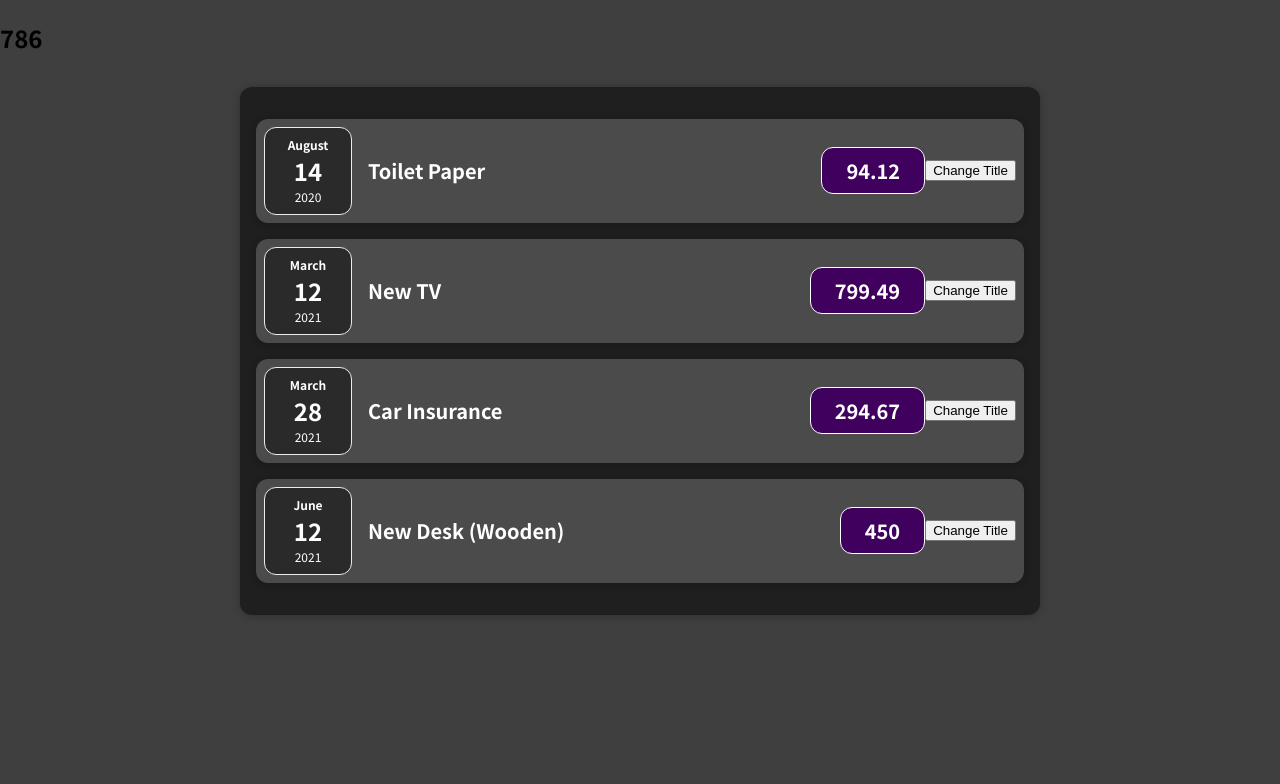
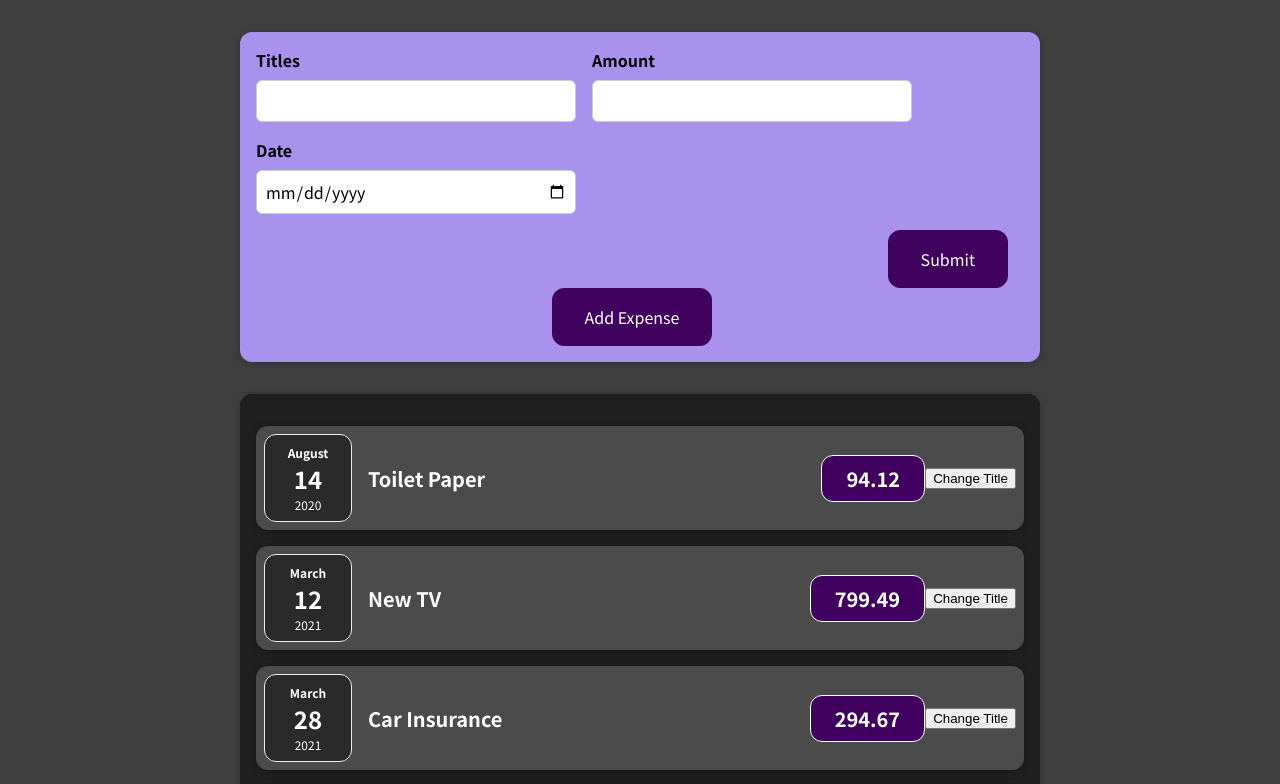
Before and after one commit to studiolaidbackanonymous/dev_reactprojects, a React (Create React App) app in the folder react_project_1/: page / in a window 1280 px wide. Shown: the top 784 px of the page. Built offline with nearby package versions, Linux system fonts and the light colour scheme.

Commit message:
added NewExpense comp and form input

```diff
--- a/react_project_1/src/App.js
+++ b/react_project_1/src/App.js
@@ -1,5 +1,6 @@
 import React from "react";
 import Expenses from "./components/Expenses/Expenses";
+import NewExpense from "./components/NewExpense/NewExpense";
 
 const App = () => {
   // “When principles that run against your deepest convictions begin to win the day, then battle is your calling, and peace has become sin; you must, at the price of dearest peace, lay your convictions bare before friend and enemy, with all the fire of your faith.”
@@ -38,7 +39,7 @@
 
   return (
     <div>
-      <h2>786</h2>
+      <NewExpense />
       <Expenses items={expenses} />
     </div>
   );
--- /dev/null
+++ b/react_project_1/src/components/NewExpense/ExpenseForm.css
@@ -0,0 +1,26 @@
+.new-expense__controls {
+  display: flex;
+  flex-wrap: wrap;
+  gap: 1rem;
+  margin-bottom: 1rem;
+  text-align: left;
+}
+
+.new-expense__control label {
+  font-weight: bold;
+  margin-bottom: 0.5rem;
+  display: block;
+}
+
+.new-expense__control input {
+  font: inherit;
+  padding: 0.5rem;
+  border-radius: 6px;
+  border: 1px solid #ccc;
+  width: 20rem;
+  max-width: 100%;
+}
+
+.new-expense__actions {
+  text-align: right;
+}
--- /dev/null
+++ b/react_project_1/src/components/NewExpense/ExpenseForm.js
@@ -0,0 +1,30 @@
+import React from "react";
+import "./ExpenseForm.css";
+
+const ExpenseForm = () => {
+  return (
+    <form>
+      <div className="new-expense__controls">
+        <div className="new-expense__control">
+          <label>Titles</label>
+          <input type="text"></input>
+        </div>
+
+        <div className="new-expense__control">
+          <label>Amount</label>
+          <input type="number" min="0.01" step="0.01"></input>
+        </div>
+
+        <div className="new-expense__control">
+          <label>Date</label>
+          <input type="date" min="2022-01-01" step="2022-12-31"></input>
+        </div>
+      </div>
+      <div className="new-expense__actions">
+        <button type="submit">Submit</button>
+      </div>
+    </form>
+  );
+};
+
+export default ExpenseForm;
--- /dev/null
+++ b/react_project_1/src/components/NewExpense/NewExpense.css
@@ -0,0 +1,38 @@
+.new-expense {
+  background-color: #a892ee;
+  padding: 1rem;
+  margin: 2rem auto;
+  width: 50rem;
+  max-width: 95%;
+  border-radius: 12px;
+  text-align: center;
+  box-shadow: 0 1px 8px rgba(0, 0, 0, 0.25);
+}
+
+.new-expense button {
+  font: inherit;
+  cursor: pointer;
+  padding: 1rem 2rem;
+  border: 1px solid #40005d;
+  background-color: #40005d;
+  color: white;
+  border-radius: 12px;
+  margin-right: 1rem;
+}
+
+.new-expense button:hover,
+.new-expense button:active {
+  background-color: #510674;
+  border-color: #510674;
+}
+
+.new-expense button.alternative {
+  color: #220131;
+  border-color: transparent;
+  background-color: transparent;
+}
+
+.new-expense button.alternative:hover,
+.new-expense button.alternative:active {
+  background-color: #ddb3f8;
+}
--- /dev/null
+++ b/react_project_1/src/components/NewExpense/NewExpense.js
@@ -0,0 +1,14 @@
+import React from "react";
+import "./NewExpense.css";
+import ExpenseForm from "./ExpenseForm";
+
+const NewExpense = () => {
+  return (
+    <div className="new-expense">
+      <ExpenseForm />
+      <button> Add Expense</button>
+    </div>
+  );
+};
+
+export default NewExpense;
```
Also changed, not shown: 1 other file (tests, documents, lock files or other folders).
